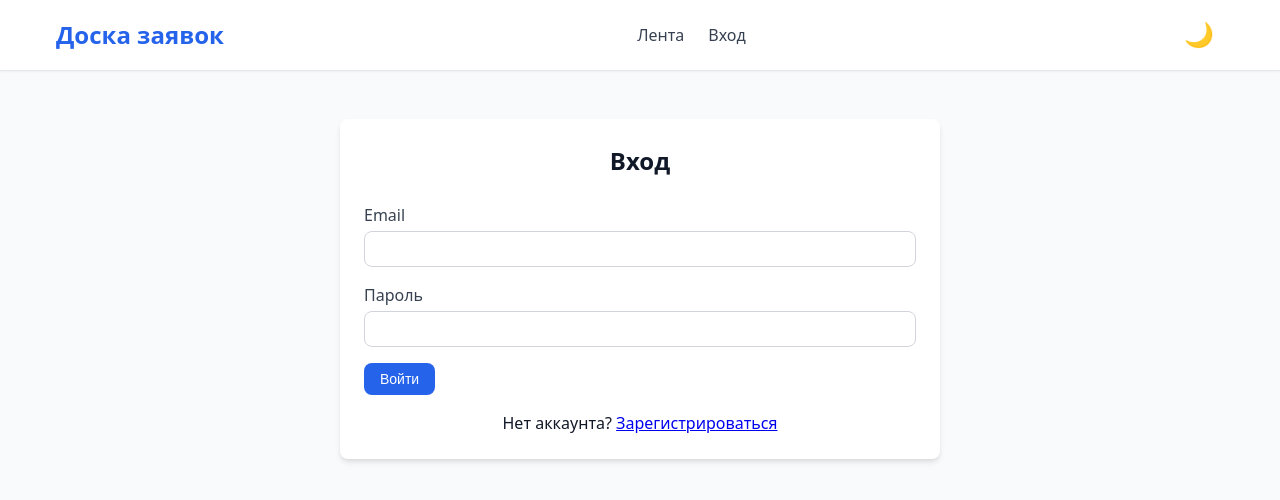
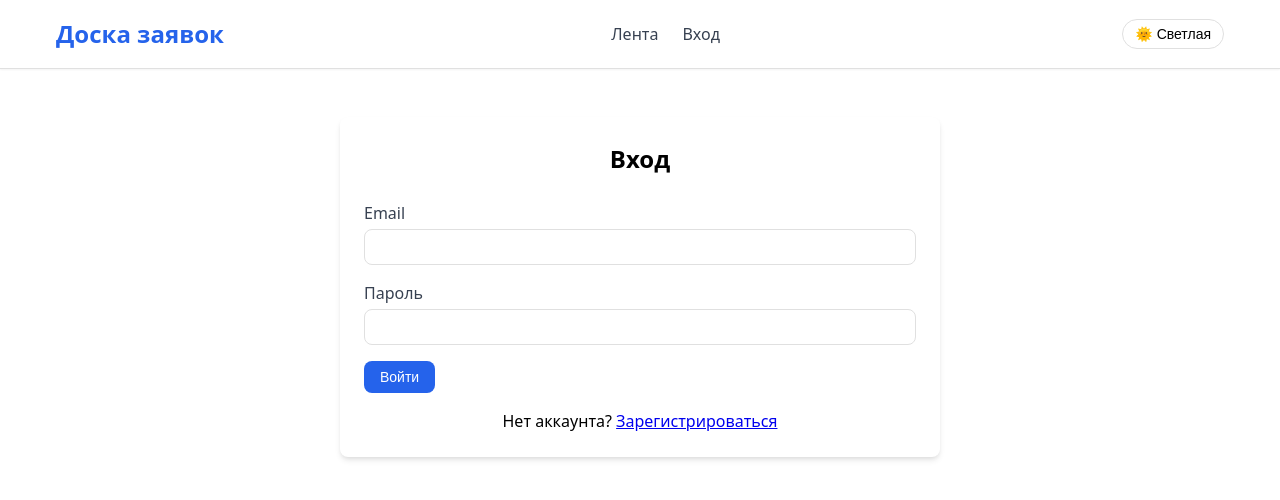
Before and after one commit to vf12776-ux/job-board, a React (Vite) app in the folder frontend/: page /login in a window 1280 px wide. Shown: the top 500 px of the page. Built offline with nearby package versions, Linux system fonts and the light colour scheme.

Commit message:
Fix theme: add CSS variables and text button

```diff
--- a/frontend/src/components/Layout.jsx
+++ b/frontend/src/components/Layout.jsx
@@ -36,14 +36,16 @@ export default function Layout({ children }) {
             onClick={toggleTheme}
             style={{
               background: 'none',
-              border: 'none',
-              fontSize: '24px',
+              border: '1px solid var(--border)',
+              borderRadius: '20px',
+              padding: '6px 12px',
+              fontSize: '14px',
               cursor: 'pointer',
               marginLeft: '15px',
-              padding: '5px 10px'
+              color: 'var(--text)'
             }}
           >
-            {theme === 'light' ? '🌙' : '☀️'}
+            {theme === 'light' ? '🌞 Светлая' : '🌙 Тёмная'}
           </button>
         </div>
       </nav>
--- a/frontend/src/index.css
+++ b/frontend/src/index.css
@@ -301,3 +301,41 @@ input:focus, select:focus, textarea:focus {
     margin: 1rem;
   }
 }
+:root {
+  --bg: #ffffff;
+  --text: #000000;
+  --bg-secondary: #f5f5f5;
+  --border: #e0e0e0;
+  --button-bg: #f0f0f0;
+  --button-text: #000;
+}
+
+[data-theme="dark"] {
+  --bg: #121212;
+  --text: #ffffff;
+  --bg-secondary: #1e1e1e;
+  --border: #333;
+  --button-bg: #333;
+  --button-text: #fff;
+}
+
+body {
+  background-color: var(--bg);
+  color: var(--text);
+  transition: background-color 0.3s, color 0.3s;
+}
+
+.navbar, .container, .user-info, button, input, textarea, select {
+  background-color: var(--bg);
+  color: var(--text);
+  border-color: var(--border);
+}
+
+button {
+  background-color: var(--button-bg);
+  color: var(--button-text);
+  border: 1px solid var(--border);
+  padding: 8px 16px;
+  border-radius: 6px;
+  cursor: pointer;
+}
```
Also changed, not shown: 5 other files (tests, documents, lock files or other folders).
